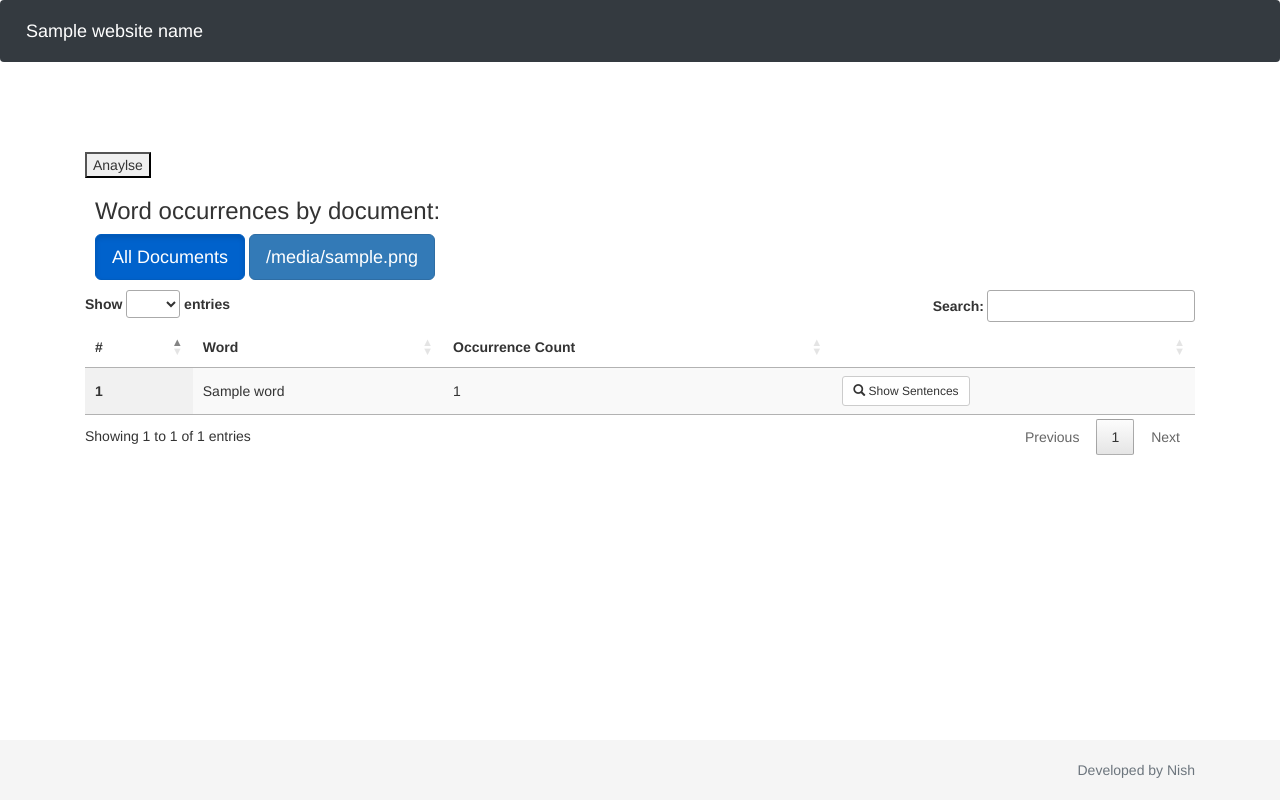
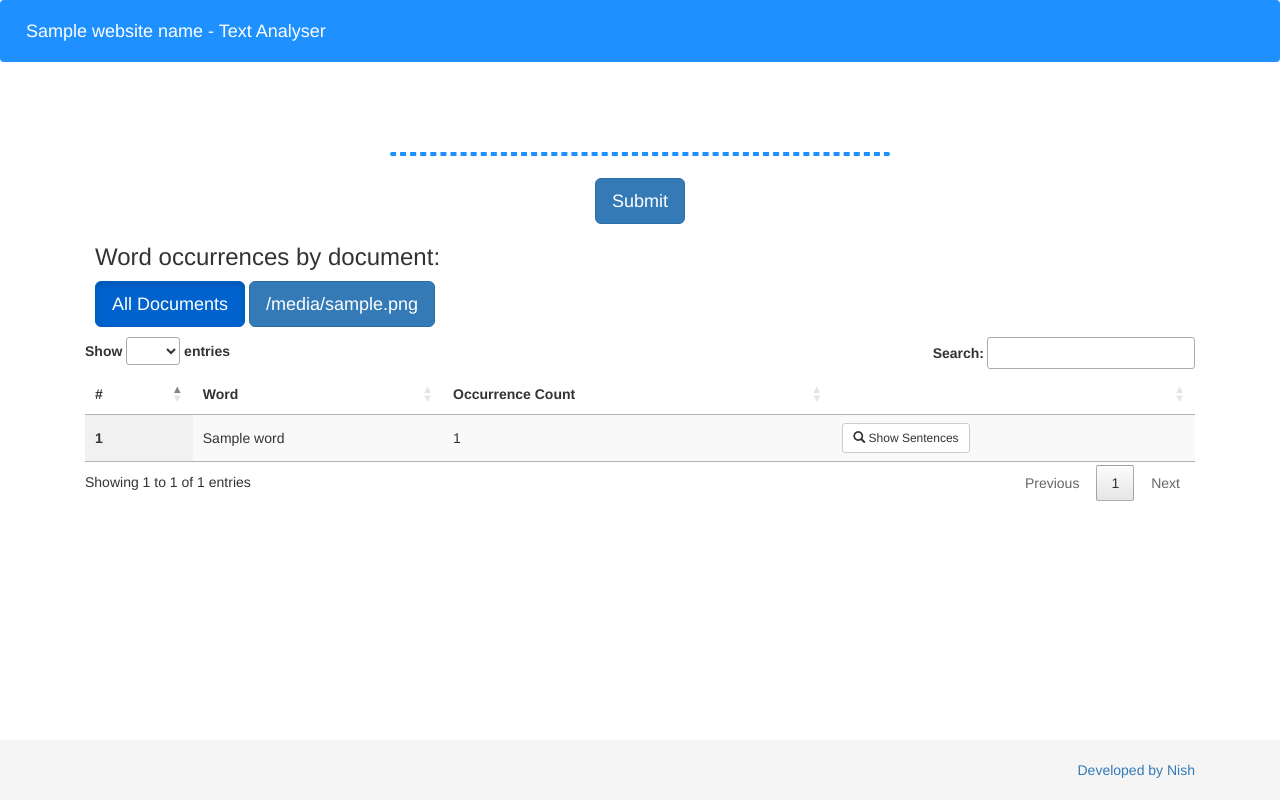
Before and after one commit to nishanthc/ukhur, a Django app: template frontend/templates/report.html in a window 1280 px wide. Run offline with Django 3.2, Linux system fonts and the light colour scheme; the template is opened without the code that fills it: most values are stand-ins (such as "Sample title", 1, 10 or a date in 2020); data that the repository does not hold is empty; some libraries are stand-ins or nearby versions.

Commit message:
clean up

```diff
--- a/frontend/templates/base/base.html
+++ b/frontend/templates/base/base.html
@@ -7,9 +7,6 @@
     {% include "form/dropzone.html" %}
     {% block content %}{% endblock %}
 </div>
-
-
 {% include 'base/footer.html' %}
-
 </body>
 </html>
--- a/frontend/templates/base/footer.html
+++ b/frontend/templates/base/footer.html
@@ -1,5 +1,5 @@
 <footer class="footer">
-      <div class="container">
-          <span class="text-muted">Developed by Nish</span>
-      </div>
-    </footer>
+    <div class="container">
+        <span class="text-muted"><a href="https://www.linkedin.com/in/nishanthchandradas/">Developed by Nish</a></span>
+    </div>
+</footer>
--- a/frontend/templates/base/head.html
+++ b/frontend/templates/base/head.html
@@ -1,5 +1,5 @@
 <head>
-    <title>{{ website_name }}</title>
+    <title>{{ website_name }} - Text Analyser</title>
     <meta charset="utf-8">
     <meta name="viewport" content="width=device-width, initial-scale=1">
     <link rel="stylesheet" href="https://maxcdn.bootstrapcdn.com/bootstrap/4.5.0/css/bootstrap.min.css">
@@ -11,12 +11,11 @@
     <script src="https://cdn.datatables.net/1.10.21/js/jquery.dataTables.min.js"></script>
 
     <link rel="stylesheet" href="https://rawgit.com/enyo/dropzone/master/dist/dropzone.css">
-        <link rel="stylesheet" href="https://cdn.datatables.net/1.10.21/css/jquery.dataTables.min.css">
-       <link rel="stylesheet" href="https://maxcdn.bootstrapcdn.com/bootstrap/3.3.7/css/bootstrap.min.css">
+    <link rel="stylesheet" href="https://cdn.datatables.net/1.10.21/css/jquery.dataTables.min.css">
+    <link rel="stylesheet" href="https://maxcdn.bootstrapcdn.com/bootstrap/3.3.7/css/bootstrap.min.css">
 
 
     <style>
-
         .fakeimg {
             height: 200px;
             background: #aaa;
@@ -34,7 +33,7 @@
             margin-bottom: 60px;
         }
 
-        .document_nav{
+        .document_nav {
             margin: 10px;
         }
 
@@ -58,6 +57,23 @@
             padding: 60px 15px 0;
         }
 
+        .ukhur_blue {
+            background-color: #1E90FF;
+        }
+
+        .dropzone {
+            background: white;
+            border-radius: 5px;
+            border: 2px dashed #1E90FF;
+            border-image: none;
+            max-width: 500px;
+            margin-left: auto;
+            margin-right: auto;
+        }
+
+        .analyse_button {
+            margin-top: 2%;
+        }
 
     </style>
 </head>
--- a/frontend/templates/base/navigation.html
+++ b/frontend/templates/base/navigation.html
@@ -1,19 +1,6 @@
-<nav class="navbar navbar-expand-sm bg-dark navbar-dark">
-    <a class="navbar-brand" href="/">{{ website_name }}</a>
+<nav class="navbar navbar-expand-sm ukhur_blue navbar-dark">
+    <a class="navbar-brand" href="/">{{ website_name }} - Text Analyser</a>
     <button class="navbar-toggler" type="button" data-toggle="collapse" data-target="#collapsibleNavbar">
         <span class="navbar-toggler-icon"></span>
     </button>
-{#    <div class="collapse navbar-collapse" id="collapsibleNavbar">#}
-{#        <ul class="navbar-nav">#}
-{#            <li class="nav-item">#}
-{#                <a class="nav-link" href="#">Link</a>#}
-{#            </li>#}
-{#            <li class="nav-item">#}
-{#                <a class="nav-link" href="#">Link</a>#}
-{#            </li>#}
-{#            <li class="nav-item">#}
-{#                <a class="nav-link" href="#">Link</a>#}
-{#            </li>#}
-{#        </ul>#}
-{#    </div>#}
 </nav>
--- a/frontend/templates/form/dropzone.html
+++ b/frontend/templates/form/dropzone.html
@@ -4,7 +4,11 @@
       id="document-dropzone">
     {% csrf_token %}
 </form>
-<button id="submit-all">Anaylse</button>
+<div class="analyse_button text-center">
+    <button type="button" id="submit-all" class="btn btn-primary btn-lg ">Submit</button>
+
+</div>
+
 
 <script>
     Dropzone.options.documentDropzone = {
--- a/frontend/templates/report.html
+++ b/frontend/templates/report.html
@@ -1,7 +1,7 @@
 {% extends 'base/base.html' %}
 {% block content %}
     <div class="document_nav">
-    <h3>Word occurrences by document:</h3>
+        <h3>Word occurrences by document:</h3>
         <a href="/report/{{ report_id }}" class="btn btn-primary btn-lg {% if not page_document_id %}active{% endif %}"
            role="button" aria-pressed="true">All
             Documents</a>
--- a/ukhur/settings/production.py
+++ b/ukhur/settings/production.py
@@ -1,6 +1,6 @@
 from .base import *
 
-DEBUG = True
+DEBUG = False
 ALLOWED_HOSTS = ['nish.io']
 
 
```
Also changed, not shown: frontend/views.py (+3 -14 lines), api/views.py (line endings or trailing spaces), 1 other file.
